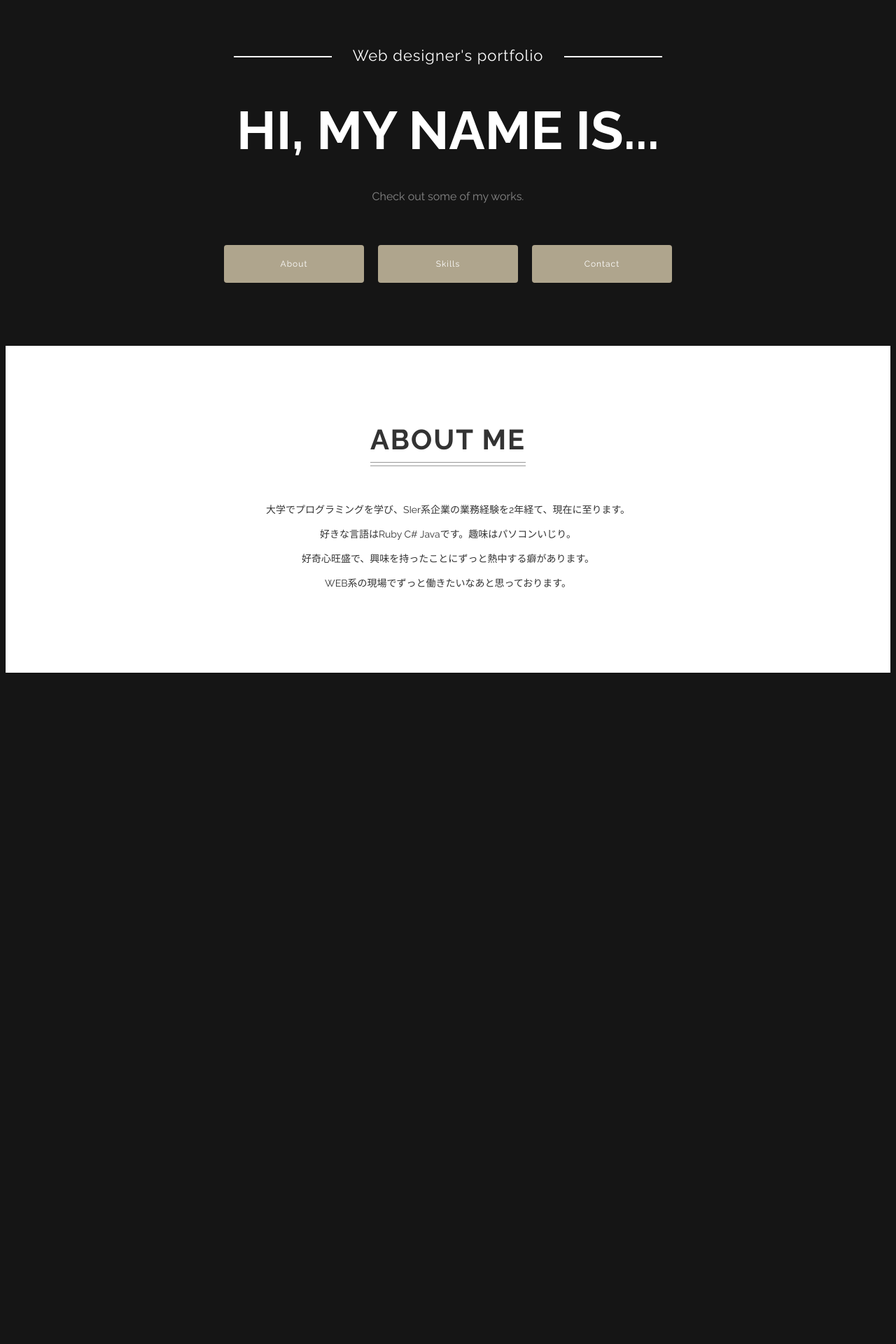
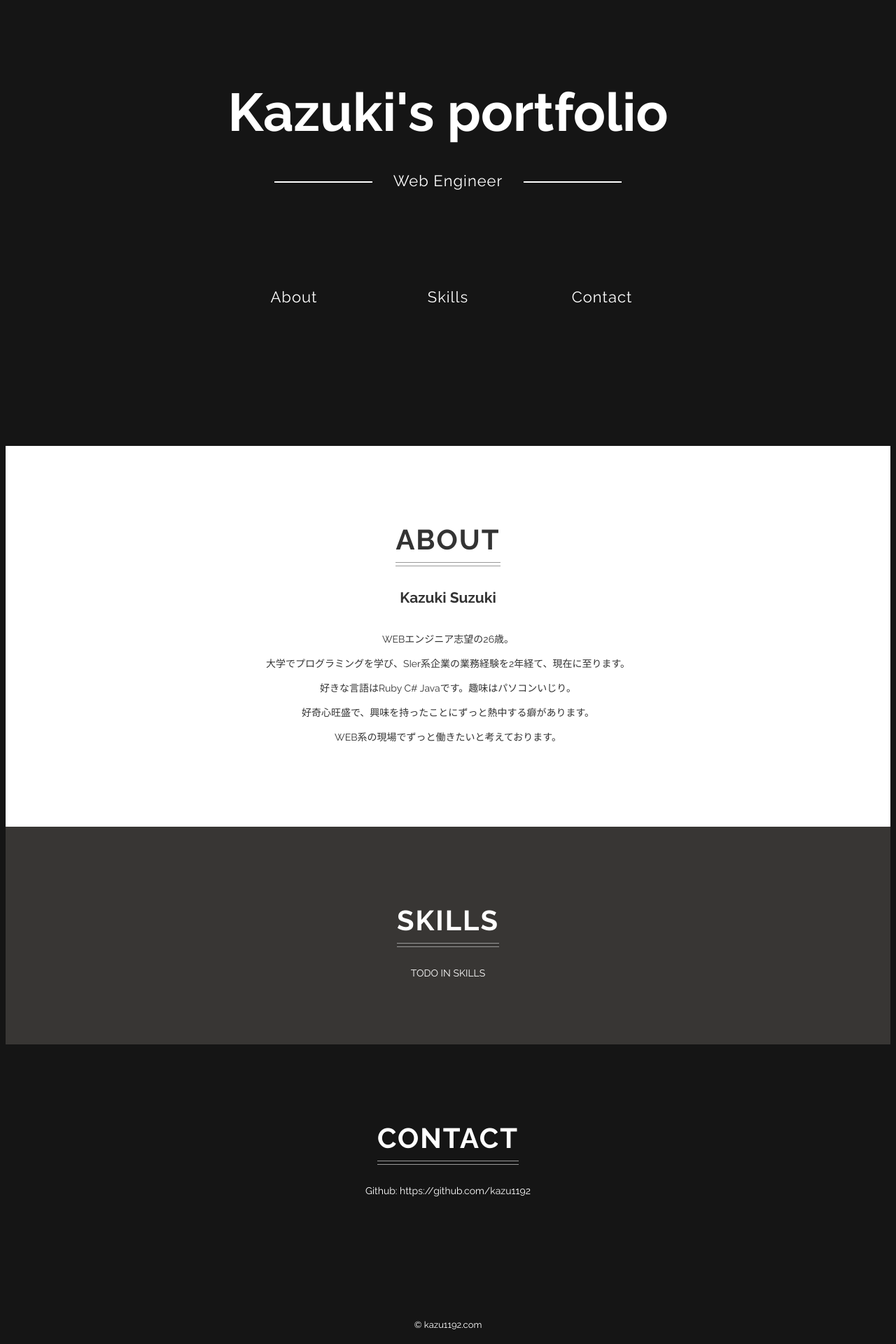
Before and after one commit to kazu1192/kazu1192_portfolio, a Vue app: page / in a window 1280 px wide. Shown: the part 112-2032 px from the top of the page at 70% size. Before the commit the page ends 1081 px from the top, so only its background shows below. Built offline with nearby package versions, Linux system fonts and the light colour scheme.

Commit message:
modified About completed.

```diff
--- a/public/index.html
+++ b/public/index.html
@@ -6,7 +6,7 @@
     <meta name="viewport" content="width=device-width,initial-scale=1.0">
     <link rel="icon" href="<%= BASE_URL %>favicon.ico">
     <link href="https://fonts.googleapis.com/css?family=Raleway:400,700" rel="stylesheet">
-    <title>vue-portfolio</title>
+    <title>Kazuki's portfolio</title>
   </head>
   <body>
     <noscript>
--- a/src/App.vue
+++ b/src/App.vue
@@ -3,10 +3,8 @@
     <Header/>
     <About/>
     <Skills/>
-    <section class="contact" id="contact">
-    </section>
-    <footer class="footer">
-    </footer>
+    <Contact/>
+    <Footer/>
   </div>
 </template>
 
@@ -14,12 +12,16 @@
 import Header from './components/Header.vue'
 import About from './components/About.vue'
 import Skills from './components/Skills.vue'
+import Contact from './components/Contact.vue'
+import Footer from './components/Footer.vue'
 
 export default {
   components: {
     Header,
     About,
     Skills,
+    Contact,
+    Footer
   }
 };
 </script>
@@ -38,4 +40,39 @@ body {
   font-size: 1.4rem;
   font-family: Raleway, "Hiragino Kaku Gothic ProN", Meiryo, sans-serif;
 }
+.heading {
+  position: relative;
+  display: inline-block;
+  margin: 30px 0 15px;
+  padding-bottom: 15px;
+  letter-spacing: 2px;
+  font-size: 4rem;
+}
+.heading::before, .heading::after {
+  content: '';
+  position: absolute;
+  right: 0;
+  bottom: 0;
+  left: 0;
+  border-bottom: 1px solid #999;
+}
+.heading::before {
+  bottom: 5px;
+}
+.button {
+  display: inline-block;
+  width: 200px;
+  padding: 20px;
+  border-radius: 4px;
+  color: #fff;
+  text-decoration: none;
+  letter-spacing: 1px;
+  font-size: 2.2rem;
+}
+.button:hover {
+  opacity: 0.9;
+}
+.buttons .button {
+  margin: 10px;
+}
 </style>
--- a/src/components/About.vue
+++ b/src/components/About.vue
@@ -1,11 +1,13 @@
 <template>
   <section class="about" id="about">
-    <h2 class="heading">ABOUT ME</h2>
+    <h2 class="heading">ABOUT</h2>
+    <h1>Kazuki Suzuki</h1>
     <p class="about-text">
+    WEBエンジニア志望の26歳。<br>
     大学でプログラミングを学び、SIer系企業の業務経験を2年経て、現在に至ります。<br>
     好きな言語はRuby C# Javaです。趣味はパソコンいじり。<br>
     好奇心旺盛で、興味を持ったことにずっと熱中する癖があります。<br>
-    WEB系の現場でずっと働きたいなあと思っております。
+    WEB系の現場でずっと働きたいと考えております。
     </p>
   </section>
 </template>
@@ -19,25 +21,6 @@
   background-color: #fff;
   color: #333;
 }
-.heading {
-  display: inline-block;
-  position: relative;
-  margin: 30px 0 15px;
-  padding-bottom: 15px;
-  letter-spacing: 2px;
-  font-size: 4rem;
-}
-.heading::before, .heading::after {
-  content: '';
-  position: absolute;
-  right: 0;
-  bottom: 0;
-  left: 0;
-  border-bottom: 1px solid #999;
-}
-.heading::before {
-  bottom: 5px;
-}
 .about-text {
   margin: 30px 0;
   line-height: 2.5;
--- /dev/null
+++ b/src/components/Contact.vue
@@ -0,0 +1,15 @@
+<template>
+  <section class="contact" id="contact">
+    <h2 class="heading">CONTACT</h2>
+    <p>Github: https://github.com/kazu1192</p>
+  </section>
+</template>
+
+<script>
+</script>
+
+<style>
+.contact {
+  padding: 80px 0 150px;
+}
+</style>
--- /dev/null
+++ b/src/components/Footer.vue
@@ -0,0 +1,15 @@
+<template>
+  <footer class="footer">
+    © kazu1192.com
+  </footer>
+</template>
+
+<script>
+</script>
+
+<style>
+.footer {
+  padding: 12px 0;
+  font-size: 1.3rem;
+}
+</style>
--- a/src/components/Header.vue
+++ b/src/components/Header.vue
@@ -1,8 +1,7 @@
 <template>
   <header class="header">
-    <p class="site-title-sub">Web designer's portfolio</p>
-    <h1 class="site-title">HI, MY NAME IS...</h1>
-    <p class="site-description">Check out some of my works.</p>
+    <h1 class="site-title">Kazuki's portfolio</h1>
+    <p class="site-title-sub">Web Engineer</p>
     <div class="buttons">
       <a class="button" href="#about">About</a>
       <a class="button" href="#skills">Skills</a>
@@ -16,7 +15,11 @@
 
 <style>
 .header {
-  padding: 170px 30px 80px;
+  padding: 170px 80px;
+}
+.site-title {
+  margin: 50px 0 40px;
+  font-size: 7.6rem;
 }
 .site-title-sub {
   margin: 0 0 30px;
@@ -32,30 +35,7 @@
   background-color: #fff;
   vertical-align: middle;
 }
-.site-title {
-  margin: 50px 0 40px;
-  font-size: 7.6rem;
-}
-.site-description {
-  margin-bottom: 50px;
-  color: #888;
-  font-size:1.6rem;
-}
-.button {
-  display: inline-block;
-  width: 200px;
-  padding: 20px;
-  border-radius: 4px;
-  background-color: #afa58d;
-  color: #fff;
-  text-decoration: none;
-  letter-spacing: 1px;
-  font-size: 1.2rem;
-}
-.button:hover {
-  opacity: 0.9;
-}
-.buttons .button {
-  margin: 10px;
+.buttons {
+  padding-top: 80px;
 }
 </style>
--- a/src/components/Skills.vue
+++ b/src/components/Skills.vue
@@ -1,9 +1,16 @@
 <template>
   <section class="skills" id="skills">
+    <h2 class="heading">SKILLS</h2>
+    <p class="skills-wrapper">TODO IN SKILLS</p>
   </section>
 </template>
 
 <script>
 </script>
 
-<style ></style>
+<style>
+.skills {
+  background-color: #383634;
+  padding: 80px 0px;
+}
+</style>
```
Also changed, not shown: src/assets/logo.png, 1 other file (tests, documents, lock files or other folders).
